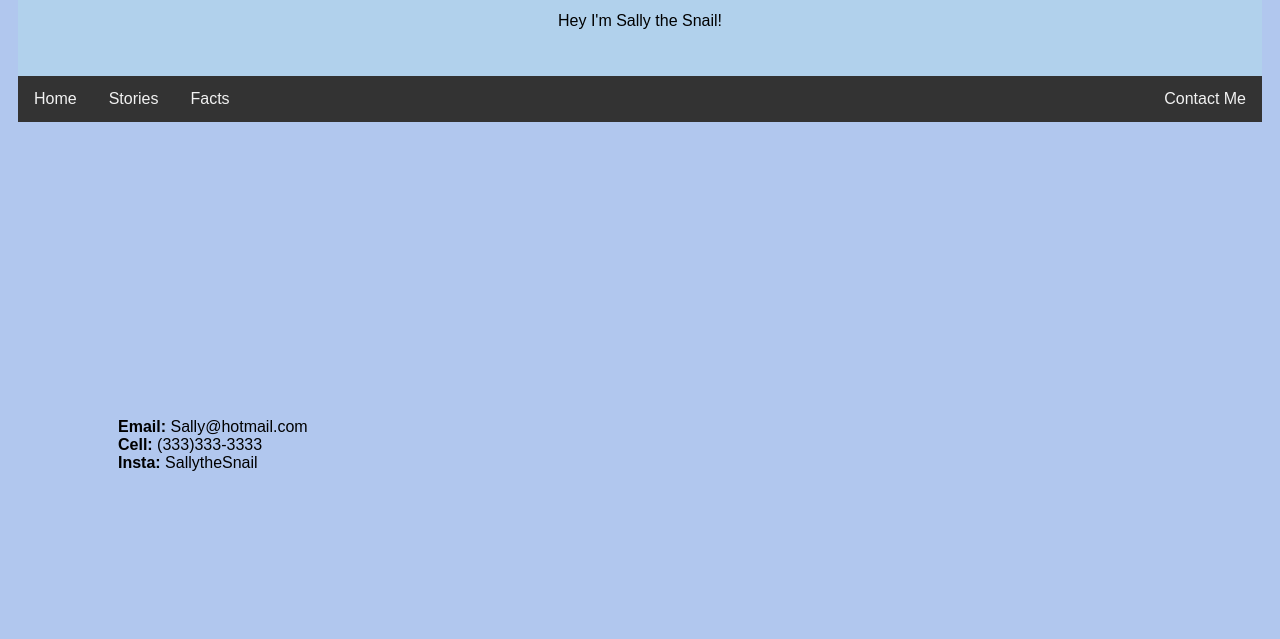
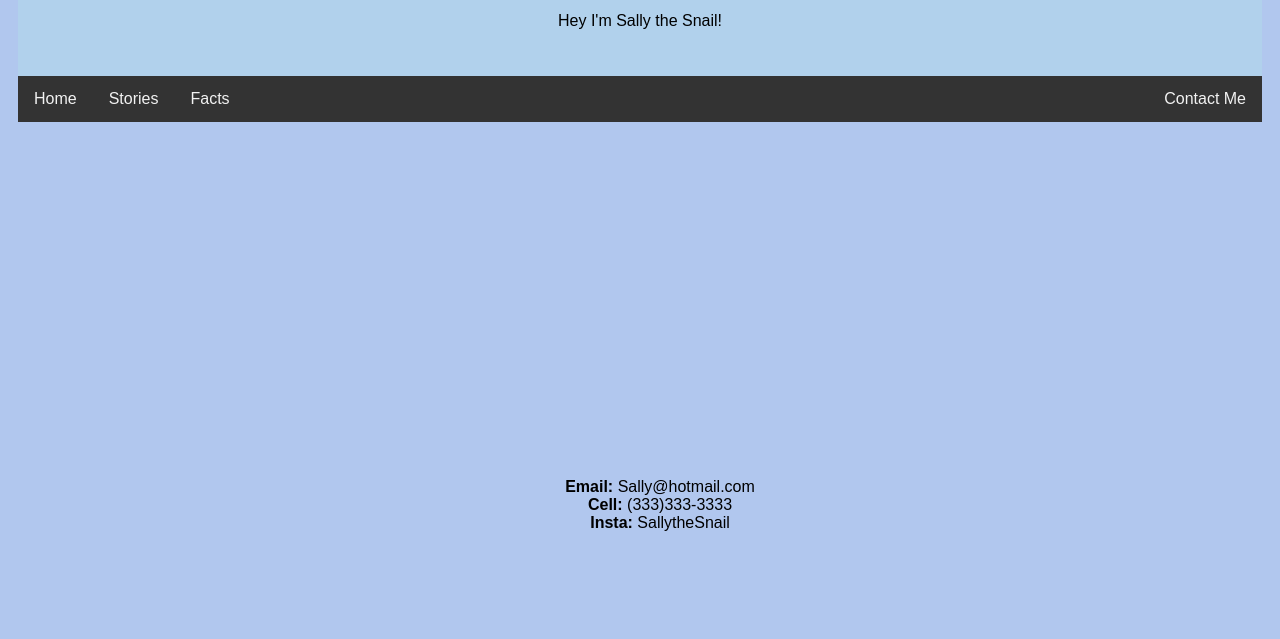
Before and after one commit to xingunicorn/snail, a plain HTML site: page contact.html in a window 1280 px wide. Shown: the part 161-800 px from the top of the page. Drawn offline with Linux system fonts and the light colour scheme.

Commit message:
Update contact.html

```diff
--- a/contact.html
+++ b/contact.html
@@ -66,8 +66,8 @@ body {
     margin-top: 20px;
 }
 .pad {
-	padding: 40px;
-	text-align: left;
+	padding: 100px;
+	text-align: center;
 	margin-top: 200px;
 	margin-bottom: 200px;
 	}
```
